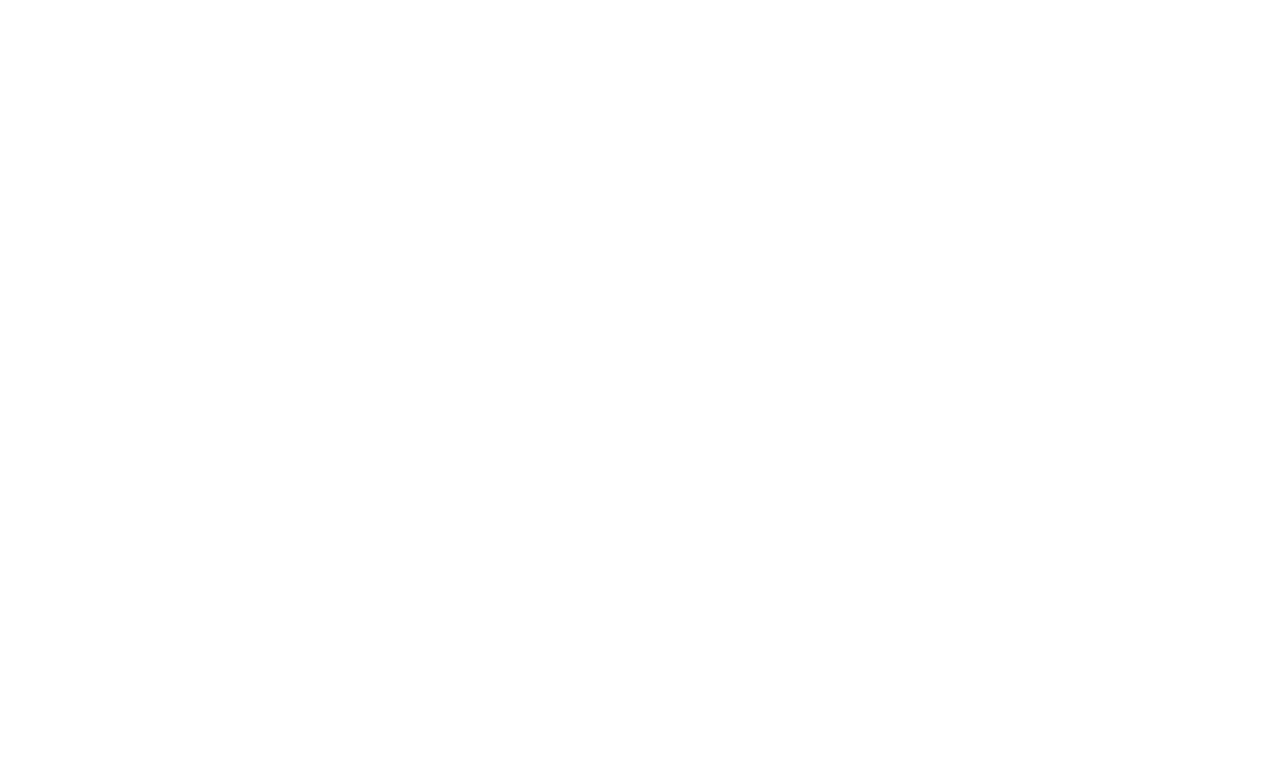
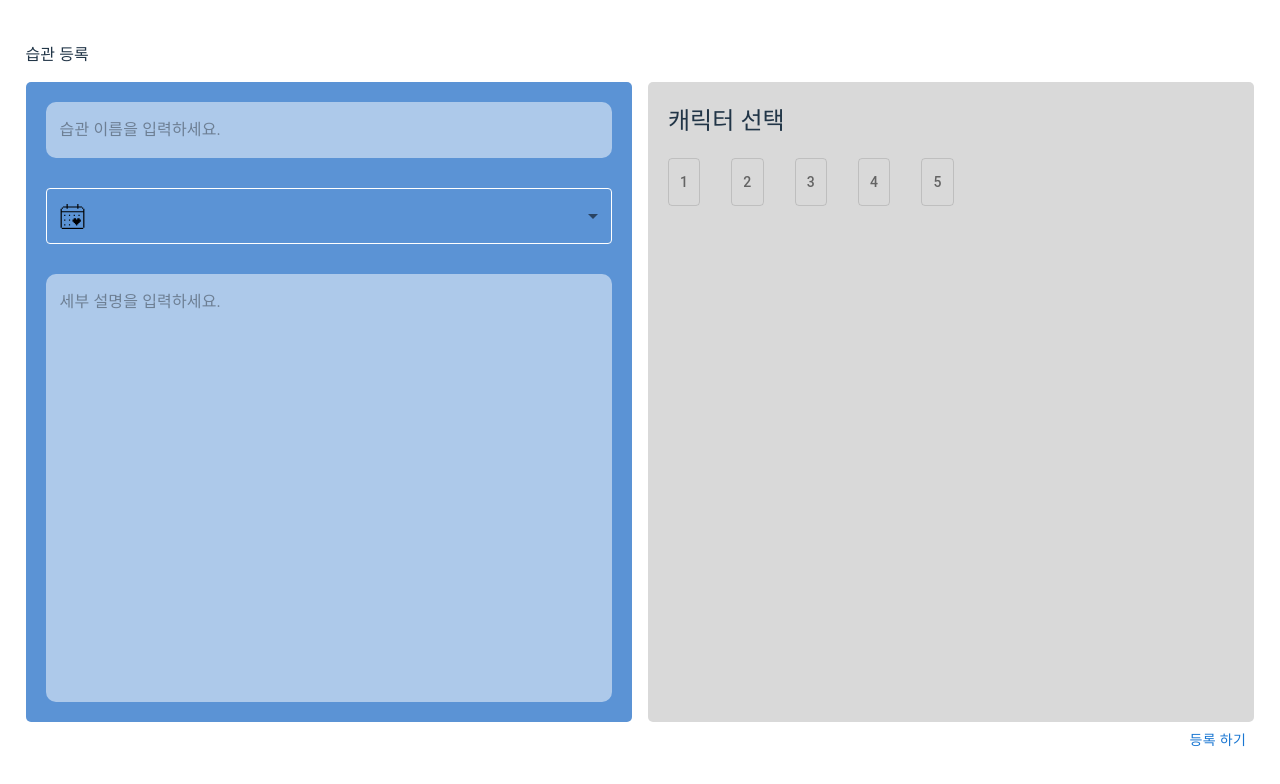
Before and after one commit to MIRU-GOTCHI/MIRU-GOTCHI, a React (Vite) app: page /new in a window 1280 px wide. Before the commit this address had no page. Shown: the top 784 px of the page. Built offline with nearby package versions, Linux system fonts and the light colour scheme.

Commit message:
feat:폼 UI (ing)

```diff
--- a/src/App.tsx
+++ b/src/App.tsx
@@ -1,3 +1,4 @@
+import FormPage from '@pages/FormPage';
 import React from 'react';
 import { BrowserRouter, Routes, Route } from 'react-router-dom';
 
@@ -10,6 +11,7 @@
       <Routes>
         <Route path="/login" element={<LoginPage />} />
         <Route path="/" element={<HomePage />} />
+        <Route path="/new" element={<FormPage />} />
       </Routes>
     </BrowserRouter>
   );
--- /dev/null
+++ b/src/pages/FormPage.tsx
@@ -0,0 +1,101 @@
+import { Box, Button, Grid, styled } from "@mui/material"
+import GoalFormCpnt from "./formPage/component/GoalFormCpnt"
+import CharacterFormCont from "./formPage/CharacterFormCont"
+import { useState } from "react"
+
+const FormPageBox = styled(Box)({
+  display: 'flex',
+  flexDirection: 'column',
+  width: '96vw',
+  maxWidth: '100vw',
+  maxHeight: '100vh',
+  padding: '2vw',
+
+})
+const FormTitle = styled(Box)({
+  width: '100%',
+  height: '40px',
+})
+const FormBox = styled(Grid)({
+  display: 'flex',
+  width: '100%',
+  height: '80vh',
+  borderRadius: '5px',
+
+})
+
+const FormFooter = styled(Box)({
+  width: '100%',
+  height: 'auto',
+  display: 'flex',
+})
+const FormButton = styled(Button)({
+  marginLeft: 'auto'
+})
+//////////////////////////////////////
+const FormPage = () => {
+
+  const [formData, setFormData] = useState({
+    habitName: '',
+    period: '',
+    description: '',
+    characterName: '',
+  });
+
+  // // 입력 필드 변경 핸들러
+  // const handleChange = (e) => {
+  //   const { name, value } = e.target;
+  //   setFormData(prev => ({
+  //     ...prev,
+  //     [name]: value,
+  //   }));
+  // };
+
+  // // Select 컴포넌트의 변경 핸들러
+  // const handleSelectChange = (name, value) => {
+  //   setFormData(prev => ({
+  //     ...prev,
+  //     [name]: value,
+  //   }));
+  // };
+
+  // // 폼 제출 핸들러
+  // const handleSubmit = (event) => {
+  //   event.preventDefault(); // 기본 폼 제출 동작 방지
+  //   console.log('폼 제출됨! 모든 데이터:', formData);
+  //   // 여기에 폼 데이터 처리 로직 (예: API 호출)
+  //   alert('폼이 제출되었습니다. 콘솔을 확인하세요!');
+  // };
+
+  return (
+    <FormPageBox>
+      <FormTitle>습관 등록</FormTitle>
+      <form
+        // onSubmit={handleSubmit}
+      >
+      <FormBox container spacing={2}>
+
+          <GoalFormCpnt
+          //props 추가
+          // habitName={formData.habitName}
+          // period={formData.period}
+          // description={formData.description}
+          // onHabitNameChange={handleChange}
+          // onPeriodChange={(value) => handleSelectChange('period', value)}
+          // onDescriptionChange={handleChange}
+          />
+          <CharacterFormCont
+            //props 추가
+            // characterName={formData.characterName}
+            // onCharacterNameChange={handleChange}
+          />
+      </FormBox>
+      </form>
+      <FormFooter>
+        <FormButton type="submit" > 등록 하기</FormButton>
+      </FormFooter>
+    </FormPageBox>
+  )
+}
+
+export default FormPage
--- /dev/null
+++ b/src/pages/formPage/CharacterFormCont.tsx
@@ -0,0 +1,65 @@
+import { Box, Grid, styled } from '@mui/material'
+import ToggleButton, { toggleButtonClasses } from '@mui/material/ToggleButton';
+import ToggleButtonGroup, {
+  toggleButtonGroupClasses,
+} from '@mui/material/ToggleButtonGroup';
+
+const CharacterFormBox = styled(Grid)({
+  width: '100%',
+  height: 'auto',
+  borderRadius: '5px',
+  backgroundColor: '#D9D9D9',
+  padding: '0 20px'
+})
+const StyledToggleButtonGroup = styled(ToggleButtonGroup)(({ theme }) => ({
+  gap: '2rem',
+  [`& .${toggleButtonGroupClasses.firstButton}, & .${toggleButtonGroupClasses.middleButton}`]:
+    {
+      borderTopRightRadius: (theme.vars || theme).shape.borderRadius,
+      borderBottomRightRadius: (theme.vars || theme).shape.borderRadius,
+    },
+  [`& .${toggleButtonGroupClasses.lastButton}, & .${toggleButtonGroupClasses.middleButton}`]:
+    {
+      borderTopLeftRadius: (theme.vars || theme).shape.borderRadius,
+      borderBottomLeftRadius: (theme.vars || theme).shape.borderRadius,
+      borderLeft: `1px solid ${(theme.vars || theme).palette.divider}`,
+    },
+  [`& .${toggleButtonGroupClasses.lastButton}.${toggleButtonClasses.disabled}, & .${toggleButtonGroupClasses.middleButton}.${toggleButtonClasses.disabled}`]:
+    {
+      borderLeft: `1px solid ${(theme.vars || theme).palette.action.disabledBackground}`,
+    },
+}));
+const CharacterFormCont = () => {
+  return (
+    <CharacterFormBox size={{ xs: 12, md: 6 }}>
+      <h2> 캐릭터 선택 </h2>
+      <Box width={'100%'}>
+        <StyledToggleButtonGroup
+          // value={alignment}
+          exclusive
+          // onChange={handleAlignment}
+          aria-label="text alignment"
+        >
+          <ToggleButton value="left" aria-label="left aligned">
+            1
+          </ToggleButton>
+          <ToggleButton value="center" aria-label="centered">
+            2
+          </ToggleButton>
+          <ToggleButton value="right" aria-label="right aligned">
+            3
+          </ToggleButton>
+          <ToggleButton value="justify" aria-label="justified" >
+            4
+          </ToggleButton>
+          <ToggleButton value="justify" aria-label="justified" >
+            5
+          </ToggleButton>
+        </StyledToggleButtonGroup>
+      </Box>
+
+    </CharacterFormBox>
+  )
+}
+
+export default CharacterFormCont
--- /dev/null
+++ b/src/pages/formPage/component/GoalFormCpnt.tsx
@@ -0,0 +1,70 @@
+import React from 'react'
+import { FormControl, Grid, InputLabel, MenuItem, Select, TextField, styled } from "@mui/material"
+
+
+const GoalFormBox = styled(Grid)({
+  width: '100%',
+  height: 'auto',
+  borderRadius: '5px',
+  backgroundColor: '#5B93D5',
+  padding: '20px',
+  display: 'flex',
+  flexDirection: 'column',
+  gap: 30
+})
+const TitleTextField = styled(TextField)({
+  width: '100%',
+  color: '#fff',
+  backgroundColor: '#ffffff80',
+  borderRadius: '10px',
+  '&hover': {
+    border: '#fff'
+  },
+  border: 'none',
+  '& fieldset': { border: 'none', },
+})
+const CalenderIcon = styled('img')({
+  height:'25px',
+})
+const DateSelectBox = styled(FormControl)({
+  width: '100%',
+  borderColor: '#fff',
+  '& fieldset': {
+    borderColor: '#fff',
+  },
+})
+
+const GoalFormCpnt = () => {
+  return (
+    <GoalFormBox size={{ xs: 12, md: 6 }} >
+      <TitleTextField
+        placeholder="습관 이름을 입력하세요. "
+        multiline
+      />
+      <DateSelectBox>
+        <InputLabel>
+         <CalenderIcon src="public/icon/interface-essential-calendar-appointment--Streamline-Pixel.svg" />
+        </InputLabel>
+        <Select
+          // onChange={handle}
+          label="기간"
+          MenuProps={{ PaperProps: { sx: { maxHeight: 150, overflowY: 'auto', }, }, }}
+        >
+          {[...Array(8)].map((_, index) => { // 1부터 20까지의 MenuItem 생성
+            const value = index + 1;
+            return (
+              <MenuItem key={value} value={value}>{value} 주</MenuItem>
+            );
+          })}
+        </Select>
+      </DateSelectBox>
+      <TitleTextField
+        placeholder="세부 설명을 입력하세요."
+        multiline
+        sx={{ flexGrow: 1 }}
+      />
+    </GoalFormBox>
+  )
+}
+
+export default GoalFormCpnt
```
Also changed, not shown: public/icon/interface-essential-calendar-appointment--Streamline-Pixel.svg (added).
